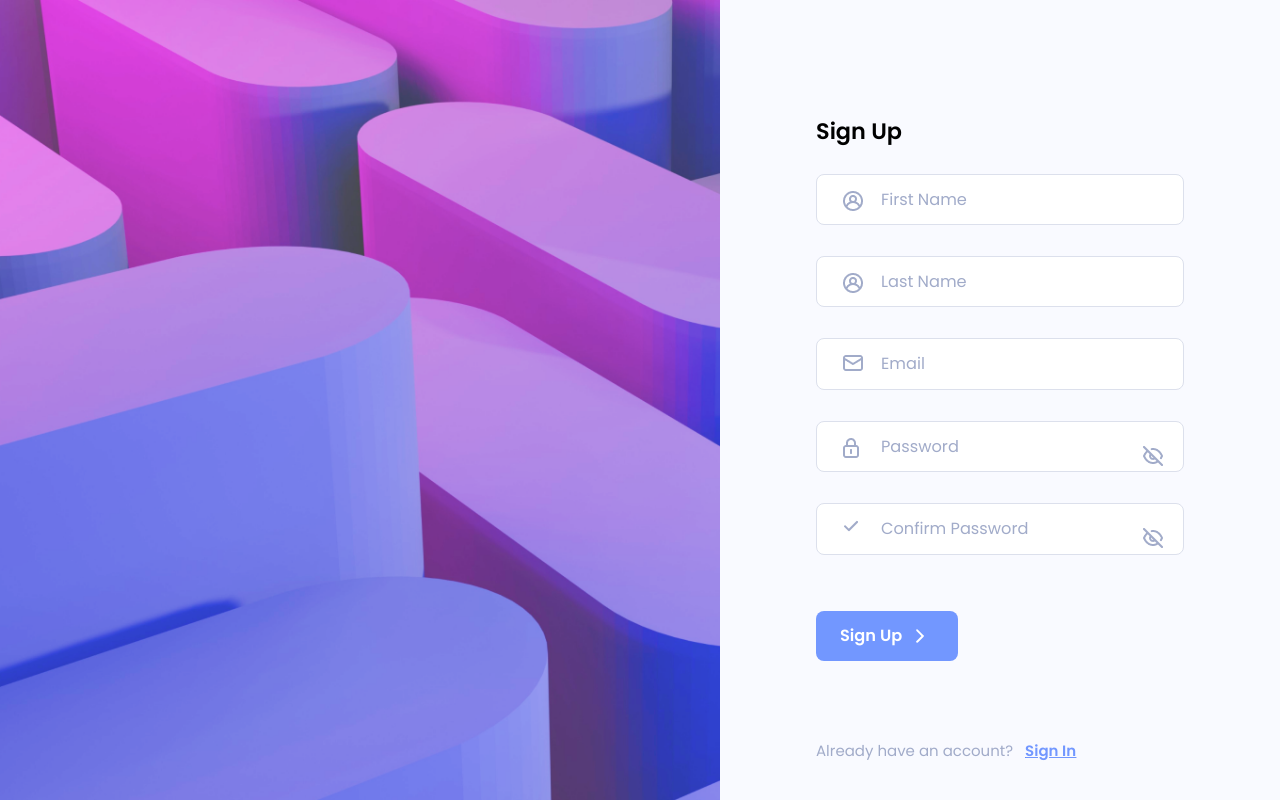
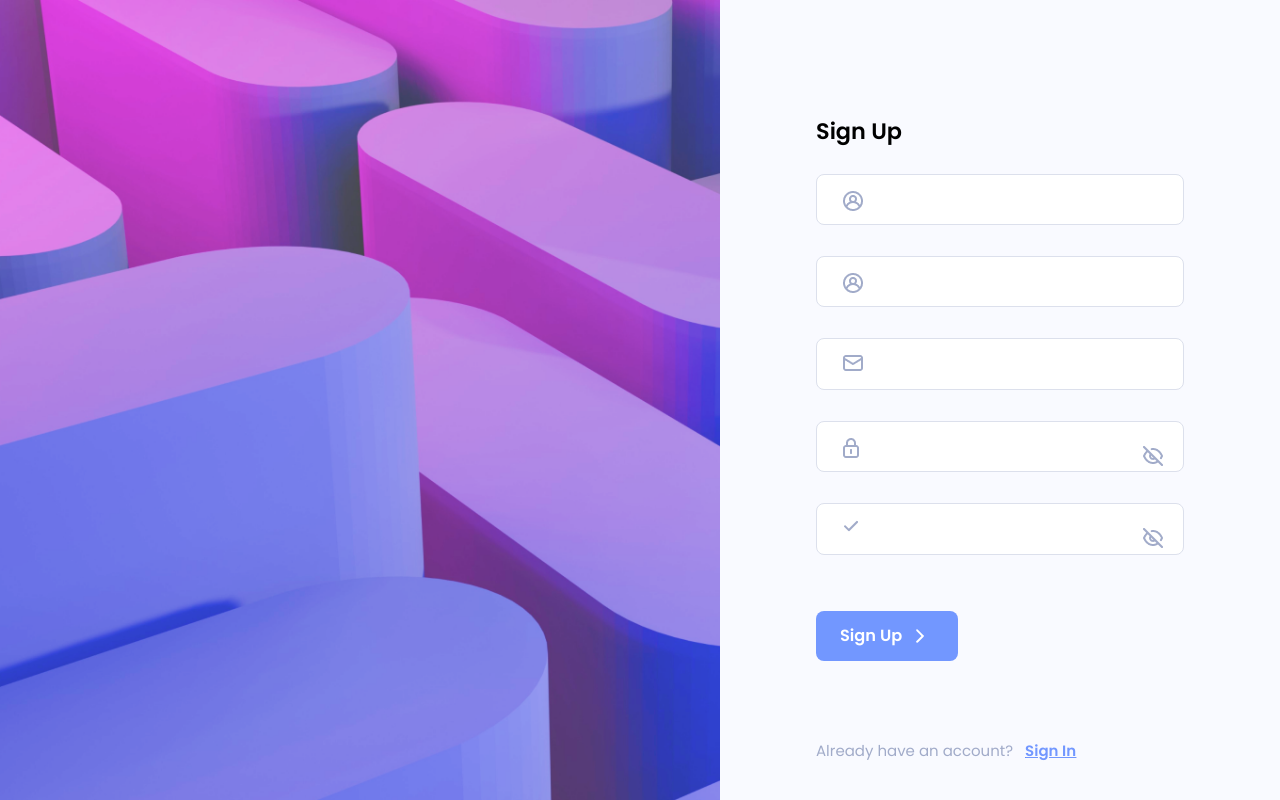
Before and after one commit to Ladalimonada/ITRex-lab, a React (Create React App) app: page / in a window 1280 px wide. Built offline with nearby package versions, Linux system fonts and the light colour scheme.

Commit message:
refactoring Input component

```diff
--- a/src/Autorization/components/SignInForm/SignInForm.jsx
+++ b/src/Autorization/components/SignInForm/SignInForm.jsx
@@ -1,4 +1,4 @@
-import React, { useState } from 'react';
+import React from 'react';
 import { Field, Formik, ErrorMessage } from 'formik';
 import {
   AuthButton,
@@ -9,17 +9,8 @@ import {
 import imgEmail from '../../../img/email.png';
 import imgLock from '../../../img/lock.png';
 import { validationsScheme } from '../../validationScheme';
-import { ToggleVisibilityWrapper } from '../index';
-import imgEye from '../../../img/eye.png';
-import imgEyeSlash from '../../../img/eye-slash.png';
 
 export function SignInForm() {
-  const [passVisibility, setPassVisibility] = useState(false);
-
-  const changePassVisibility = () => {
-    setPassVisibility(!passVisibility);
-  };
-
   return (
     <Formik
       initialValues={{
@@ -43,15 +34,11 @@ export function SignInForm() {
             type="text"
           />
           <ErrorMessage component={ErrorMessageText} name="email" />
-          <ToggleVisibilityWrapper
-            src={passVisibility ? imgEye : imgEyeSlash}
-            onClick={changePassVisibility}
-          />
           <Field
             as={Input}
             img={imgLock}
             placeholder="Password"
-            type="password"
+            isVisible
             name="password"
           />
           <ErrorMessage component={ErrorMessageText} name="password" />
--- a/src/Autorization/components/SignUpForm/SignUpForm.jsx
+++ b/src/Autorization/components/SignUpForm/SignUpForm.jsx
@@ -1,9 +1,8 @@
-import React, { useState } from 'react';
+import React from 'react';
 import { Field, Formik, ErrorMessage } from 'formik';
 import {
   AuthButton,
 } from '../AuthButton';
-import { ToggleVisibilityWrapper } from '../index';
 import {
   Form, ErrorMessageText, Input,
 } from '../../../components';
@@ -11,22 +10,9 @@ import imgName from '../../../img/user.png';
 import imgEmail from '../../../img/email.png';
 import imgLock from '../../../img/lock.png';
 import imgCheck from '../../../img/check.png';
-import imgEye from '../../../img/eye.png';
-import imgEyeSlash from '../../../img/eye-slash.png';
 import { validationsScheme } from '../../validationScheme';
 
 export function SignUpForm() {
-  const [passVisibility, setPassVisibility] = useState(false);
-  const [confirmPassVisibility, setConfirmPassVisibility] = useState(false);
-
-  const changePassVisibility = () => {
-    setPassVisibility(!passVisibility);
-  };
-
-  const changeConfirmPassVisibility = () => {
-    setConfirmPassVisibility(!confirmPassVisibility);
-  };
-
   return (
     <Formik
       initialValues={{
@@ -69,27 +55,19 @@ export function SignUpForm() {
             type="text"
           />
           <ErrorMessage component={ErrorMessageText} name="email" />
-          <ToggleVisibilityWrapper
-            src={passVisibility ? imgEye : imgEyeSlash}
-            onClick={changePassVisibility}
-          />
           <Field
             as={Input}
             img={imgLock}
             placeholder="Password"
-            type={passVisibility ? 'text' : 'password'}
+            isVisible
             name="password"
           />
           <ErrorMessage component={ErrorMessageText} name="password" />
-          <ToggleVisibilityWrapper
-            src={confirmPassVisibility ? imgEye : imgEyeSlash}
-            onClick={changeConfirmPassVisibility}
-          />
           <Field
-            as={Input}
+            component={Input}
             img={imgCheck}
+            isVisible
             placeholder="Confirm Password"
-            type={confirmPassVisibility ? 'text' : 'password'}
             name="confirmPassword"
           />
           <ErrorMessage component={ErrorMessageText} name="confirmPassword" />
--- a/src/components/Input/Input.jsx
+++ b/src/components/Input/Input.jsx
@@ -1,6 +1,34 @@
+import React, { useState } from 'react';
 import styled from 'styled-components';
+import imgEye from '../../img/eye.png';
+import imgEyeSlash from '../../img/eye-slash.png';
 
-export const Input = styled.input`
+export function Input({
+  isVisible, img,
+}) {
+  const [passVisibility, setPassVisibility] = useState(false);
+  const changePassVisibility = () => {
+    setPassVisibility(!passVisibility);
+  };
+
+  return (
+    <Wrapper>
+      <StyledInput img={img} type={passVisibility ? 'text' : 'password'} />
+      {isVisible ? (
+        <Button
+          onClick={changePassVisibility}
+          src={passVisibility ? imgEye : imgEyeSlash}
+        />
+      ) : null}
+    </Wrapper>
+  );
+}
+
+const Wrapper = styled.div`
+position: relative;
+`;
+
+const StyledInput = styled.input`
 width: 368px;
 margin-top: 3.9vh;
 padding: 16px 0 16px 64px;
@@ -24,3 +52,15 @@ position: relative;
     background-position: 16px 8px;
 }
 `;
+
+const Button = styled.img`
+position: absolute;
+cursor: pointer;
+z-index: 1000;
+top: 55px;
+right: 20px;
+@media (max-width: 600px) {
+    top: 37px;
+    right: 10px;
+        }
+`;
```
